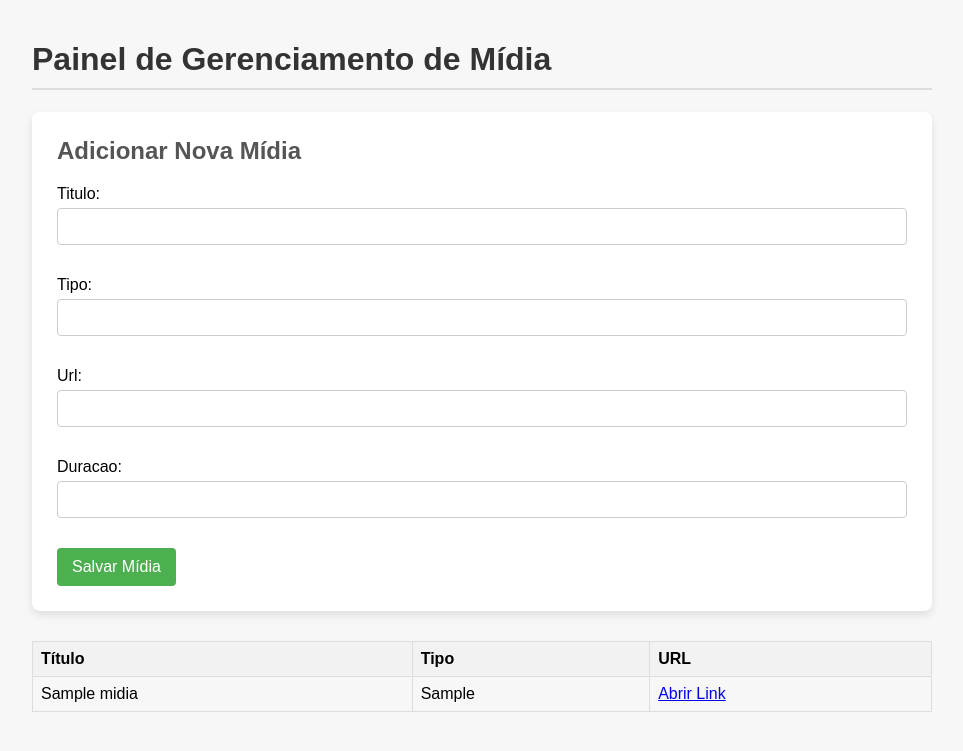
After one commit to Ferri-js/CMS-pra-DOOH, a Django app: page /gerenciar/ in a window 1280 px wide. The commit adds this page. Shown: the top 751 px of the page, without its empty margins (158-1121 px from the left). Run offline with Django 4.2, Linux system fonts and the light colour scheme; tables that the repository leaves empty hold one stand-in row (values such as "Sample post"); some libraries are stand-ins or nearby versions.

Commit message:
feat: Implementa Player Loop e consolida Models

```diff
--- /dev/null
+++ b/core/forms.py
@@ -0,0 +1,17 @@
+from django import forms
+from .models import Midia
+
+class MidiaForm(forms.ModelForm):
+    """Formulário usado no painel de gerenciamento para criar/editar mídias."""
+    class Meta:
+        model = Midia
+        # Inclua os campos que o usuário pode preencher
+        fields = ['titulo', 'tipo', 'url', 'duracao']
+
+        # Opcional: Adicionar estilos básicos (você pode customizar o 'input-field' no CSS)
+        widgets = {
+            'titulo': forms.TextInput(attrs={'class': 'input-field'}),
+            'tipo': forms.TextInput(attrs={'class': 'input-field'}),
+            'url': forms.URLInput(attrs={'class': 'input-field'}),
+            'duracao': forms.NumberInput(attrs={'class': 'input-field'}),
+        }
--- a/core/models/__init__.py
+++ b/core/models/__init__.py
@@ -0,0 +1,6 @@
+# core/models/__init__.py
+
+from .midia import Midia # <-- Isso lista o Model Midia
+
+# ⬇️ ADICIONE ESTA LINHA (Assumindo que PlaylistDB está em playlist.py)
+from .playlist import Playlist, ItemPlaylist
--- a/core/models/midia.py
+++ b/core/models/midia.py
@@ -1,9 +1,13 @@
+# core/models/midia.py
+# (Mantenha todos os imports existentes do seu colega no topo)
 import webbrowser
 import mysql.connector as mysql_connector
 from mysql.connector import errorcode
 from datetime import datetime
 
-class Midia:
+from django.db import models # NOVO: Importe o módulo models do Django
+
+class MidiaDB: # Antiga classe 'Midia', renomeada para evitar conflito
     def __init__(self, id, titulo, tipo, URL, dataUpload, status, duracao):
         self.id = id
         self.titulo = titulo
@@ -13,117 +17,26 @@ class Midia:
         self.status = status
         self.duracao = duracao
 
-    def cadastrarMidia(self):
-        db_config = {
-            "host": "localhost",
-            "user": "root",
-            "password": "root",
-            "database": "db",
-        }
+    # Mantenha todos os métodos cadastrarMidia, exibirMidia e removerMidia aqui
+    # ... código longo de cadastrarMidia...
+    # ... código de exibirMidia...
+    # ... código de removerMidia...
 
-        conn = mysql_connector.connect(**db_config)
-        cur = conn.cursor()
-        try:
-            conn.start_transaction()
+# ----------------------------------------------------
+# 2. MODEL DO DJANGO (Para Admin, Migrações e ORM)
+# ----------------------------------------------------
 
-            # Cria a tabela (se não existir) já com Titulo
-            cur.execute("""
-                CREATE TABLE IF NOT EXISTS Midia (
-                    Id_Midia INT AUTO_INCREMENT PRIMARY KEY,
-                    Titulo VARCHAR(255),
-                    Tipo_Midia_Id INT NOT NULL,
-                    Status VARCHAR(50),
-                    Duracao INT,
-                    Data_Upload DATETIME,
-                    URL TEXT NOT NULL,
-                    UNIQUE KEY uq_midia_url (URL(255))
-                ) ENGINE=InnoDB DEFAULT CHARSET=utf8mb4;
-            """)
+class Midia(models.Model): # Esta classe é o que o Admin e o Django esperam
+    # Campos baseados no MidiaDB, mas adaptados para o Django:
+    titulo = models.CharField(max_length=255)
+    tipo = models.CharField(max_length=50) # O tipo deve ser uma string (ex: 'video', 'imagem')
+    url = models.URLField(max_length=500) # URLField é melhor para links
+    data_upload = models.DateTimeField(auto_now_add=True)
+    status = models.CharField(max_length=50, default='ativo')
+    duracao = models.IntegerField(null=True, blank=True)
 
-            # Garante a coluna Titulo mesmo se a tabela antiga existir sem ela
-            cur.execute("""
-                ALTER TABLE Midia
-                ADD COLUMN IF NOT EXISTS Titulo VARCHAR(255)
-            """)
+    class Meta:
+        verbose_name_plural = "Mídias"
 
-            url = self.URL
-            if not url:
-                raise ValueError("URL é obrigatória para cadastrar a mídia.")
-
-            # Deriva tipo_id (se self.tipo não for int, usa 1)
-            tipo_id = self.tipo if isinstance(self.tipo, int) else 1
-            status = self.status
-            duracao = self.duracao
-            data_upload = self.dataUpload if isinstance(self.dataUpload, datetime) else self.dataUpload
-            titulo = self.titulo
-
-            # Upsert por URL
-            cur.execute("SELECT Id_Midia FROM Midia WHERE URL = %s", (url,))
-            row = cur.fetchone()
-
-            if row:
-                midia_id = row[0]
-                cur.execute(
-                    "UPDATE Midia SET Titulo=%s, Tipo_Midia_Id=%s, Status=%s, Duracao=%s, Data_Upload=%s WHERE Id_Midia=%s",
-                    (titulo, tipo_id, status, duracao, data_upload, midia_id)
-                )
-            else:
-                cur.execute(
-                    "INSERT INTO Midia (Titulo, Tipo_Midia_Id, Status, Duracao, Data_Upload, URL) VALUES (%s, %s, %s, %s, %s, %s)",
-                    (titulo, tipo_id, status, duracao, data_upload, url)
-                )
-                midia_id = cur.lastrowid
-
-            conn.commit()
-            self.id = midia_id
-            return midia_id
-
-        except mysql_connector.Error as err:
-            conn.rollback()
-            if err.errno == errorcode.ER_ACCESS_DENIED_ERROR:
-                raise RuntimeError("Usuário/senha do MySQL inválidos.") from err
-            elif err.errno == errorcode.ER_BAD_DB_ERROR:
-                raise RuntimeError("Banco de dados não existe.") from err
-            else:
-                raise
-        finally:
-            try:
-                cur.close()
-            except Exception:
-                pass
-            conn.close()
-
-    def exibirMidia(self):
-        print(f"ID: {self.id}, Título: {self.titulo}, Tipo: {self.tipo}")
-        if self.URL:
-            webbrowser.open(self.URL)
-
-    def removerMidia(self):
-        if not self.id:
-            raise ValueError("ID da mídia não definido.")
-
-        db_config = {
-            "host": "localhost",
-            "user": "root",
-            "password": "root",
-            "database": "db",
-        }
-
-        conn = mysql_connector.connect(**db_config)
-        cur = conn.cursor()
-        try:
-            conn.start_transaction()
-            cur.execute("DELETE FROM Midia WHERE Id_Midia = %s", (self.id,))
-            conn.commit()
-            print(f"Mídia com ID {self.id} removida com sucesso.")
-            self.id = None
-        except mysql_connector.Error as err:
-            conn.rollback()
-            print(f"Erro ao remover mídia: {err}")
-            raise
-        finally:
-            try:
-                cur.close()
-            except Exception:
-                pass
-            conn.close()
+    def __str__(self):
+        return self.titulo
--- a/core/templates/core/home.html
+++ b/core/templates/core/home.html
@@ -3,8 +3,3 @@
 {% block title %}
 Página Inicial
 {% endblock %}
-
-{% block content %}
-    <h2>Bem-vinda, Geovanna!</h2>
-    <p>Esse é o front-end da sua aplicação Django usando templates HTML 😄</p>
-{% endblock %}
--- /dev/null
+++ b/core/templates/core/painel_midia.html
@@ -0,0 +1,59 @@
+<!DOCTYPE html>
+<html lang="pt-br">
+<head>
+    <title>Painel de Gerenciamento de Mídia</title>
+
+    <script src="https://unpkg.com/htmx.org@1.9.10"></script>
+
+    <style>
+        /* Estilos básicos para uma interface limpa e visual */
+        body { font-family: Arial, sans-serif; max-width: 900px; margin: 0 auto; padding: 20px; background-color: #f7f7f7; }
+        .form-container { background: #fff; padding: 25px; border-radius: 8px; box-shadow: 0 4px 8px rgba(0,0,0,0.1); margin-bottom: 30px; }
+        h1 { color: #333; border-bottom: 2px solid #ddd; padding-bottom: 10px; }
+        h2 { color: #555; margin-top: 0; }
+        /* Estiliza campos gerados pelo {{ form.as_p }} */
+        input[type="text"], input[type="url"], input[type="number"] {
+            width: 100%;
+            padding: 10px;
+            margin: 5px 0 15px 0;
+            display: inline-block;
+            border: 1px solid #ccc;
+            border-radius: 4px;
+            box-sizing: border-box;
+        }
+        button[type="submit"] {
+            background-color: #4CAF50;
+            color: white;
+            padding: 10px 15px;
+            border: none;
+            border-radius: 4px;
+            cursor: pointer;
+            font-size: 16px;
+        }
+        /* Opcional: Adiciona espaço abaixo dos parágrafos do formulário */
+        .form-container p { margin-bottom: 15px; }
+    </style>
+</head>
+<body>
+
+    <h1>Painel de Gerenciamento de Mídia</h1>
+
+    <div class="form-container">
+        <h2>Adicionar Nova Mídia</h2>
+        <form method="POST"
+              hx-post="{% url 'gerenciar_midia' %}"
+              hx-target="#lista-midias"
+              hx-swap="outerHTML"
+              hx-on--after-request="this.reset()">
+            {% csrf_token %}
+            {{ form.as_p }}
+            <button type="submit">Salvar Mídia</button>
+        </form>
+    </div>
+
+    <div id="lista-midias">
+        {% include "core/partials/midia_list.html" %}
+    </div>
+
+</body>
+</html>
--- /dev/null
+++ b/core/templates/core/partials/midia_list.html
@@ -0,0 +1,22 @@
+{% if midias %}
+    <table style="width: 100%; border-collapse: collapse;">
+        <thead>
+            <tr style="background-color: #f2f2f2;">
+                <th style="padding: 8px; border: 1px solid #ddd; text-align: left;">Título</th>
+                <th style="padding: 8px; border: 1px solid #ddd; text-align: left;">Tipo</th>
+                <th style="padding: 8px; border: 1px solid #ddd; text-align: left;">URL</th>
+            </tr>
+        </thead>
+        <tbody>
+        {% for midia in midias %}
+            <tr>
+                <td style="padding: 8px; border: 1px solid #ddd;">{{ midia.titulo }}</td>
+                <td style="padding: 8px; border: 1px solid #ddd;">{{ midia.tipo }}</td>
+                <td style="padding: 8px; border: 1px solid #ddd;"><a href="{{ midia.url }}" target="_blank">Abrir Link</a></td>
+            </tr>
+        {% endfor %}
+        </tbody>
+    </table>
+{% else %}
+    <p>Nenhuma mídia cadastrada ainda.</p>
+{% endif %}
--- a/core/urls.py
+++ b/core/urls.py
@@ -1,6 +1,9 @@
+# core/urls.py
+
 from django.urls import path
-from .views import home
+from . import views # <-- Importa o pacote views (que agora tem um __init__.py corrigido)
 
 urlpatterns = [
-    path('', home, name='home'),
+    path('', views.home, name='home'),
+    path('gerenciar/', views.gerenciar_midia, name='gerenciar_midia'),
 ]
--- a/core/views.py
+++ b/core/views.py
@@ -1,5 +1,53 @@
-from django.shortcuts import render
+from django.shortcuts import render, redirect
+from django.urls import reverse
+from django.shortcuts import get_object_or_404 # Útil para buscar objetos
+from .models import Midia, Playlist, ItemPlaylist # Modelos Corretos
+from .forms import MidiaForm # Formulário para o painel de gerenciamento
 
-#Create your views here.
+# --- FUNÇÃO 1: Player em Loop (Será carregada na URL raiz '/') ---
 def home(request):
-    return render(request, 'core/home.html')
+    """Busca a playlist ativa e a envia para o player de exibição (player_loop.html)."""
+
+    # Busca a primeira playlist marcada como ATIVA e pre-carrega seus itens e mídias
+    # O Model Playlist agora é o correto (sem o sufixo DB, após a limpeza)
+    playlist = Playlist.objects.filter(ativa=True).prefetch_related('itens__midia').first()
+
+    context = {
+        'playlist': playlist
+    }
+
+    # O Player em Loop deve ser o template padrão da página principal
+    return render(request, 'core/player_loop.html', context)
+
+# --- FUNÇÃO 2: Painel de Gerenciamento Visual (URL /gerenciar/) ---
+def gerenciar_midia(request):
+
+    # Lógica para salvar dados do formulário (POST)
+    if request.method == 'POST':
+        form = MidiaForm(request.POST, request.FILES) # Adicionado request.FILES para uploads reais
+
+        if form.is_valid():
+            form.save()
+
+            # Se a requisição for do HTMX, retorna APENAS a lista atualizada
+            if request.headers.get('Hx-Request'):
+                 midias = Midia.objects.all().order_by('-data_upload')
+                 return render(request, 'core/partials/midia_list.html', {'midias': midias})
+
+            # Se for um POST normal, redireciona
+            return redirect(reverse('gerenciar_midia'))
+
+    else:
+        # Lógica para carregar a página (GET)
+        form = MidiaForm()
+
+    # Busca todas as mídias para listar no painel
+    midias = Midia.objects.all().order_by('-data_upload')
+
+    context = {
+        'midias': midias,
+        'form': form,
+    }
+
+    # Renderiza o template do painel
+    return render(request, 'core/painel_midia.html', context)
--- a/core/views/__init__.py
+++ /dev/null
@@ -1,2 +0,0 @@
-# core/views/__init__.py
-from .home import home
--- a/core/views/home.py
+++ /dev/null
@@ -1,5 +0,0 @@
-from django.shortcuts import render
-
-# Create your views here.
-def home(request):
-    return render(request, 'core/home.html')
```
Also changed, not shown: core/admin.py (+9 -10 lines), core/models/midiaDB.py (added, +129 -0 lines), core/models/playlist.py (+26 -33 lines), core/templates/core/player_loop.html (added, +65 -0 lines), nexxo_cms/settings.py (+9 -5 lines), core/__init__.py (deleted), core/migrations/0001_initial.py (added), core/migrations/0002_playlistdb_itemplaylistdb.py (added), core/migrations/0003_rename_itemplaylistdb_itemplaylist_and_more.py (added), 1 other file.
